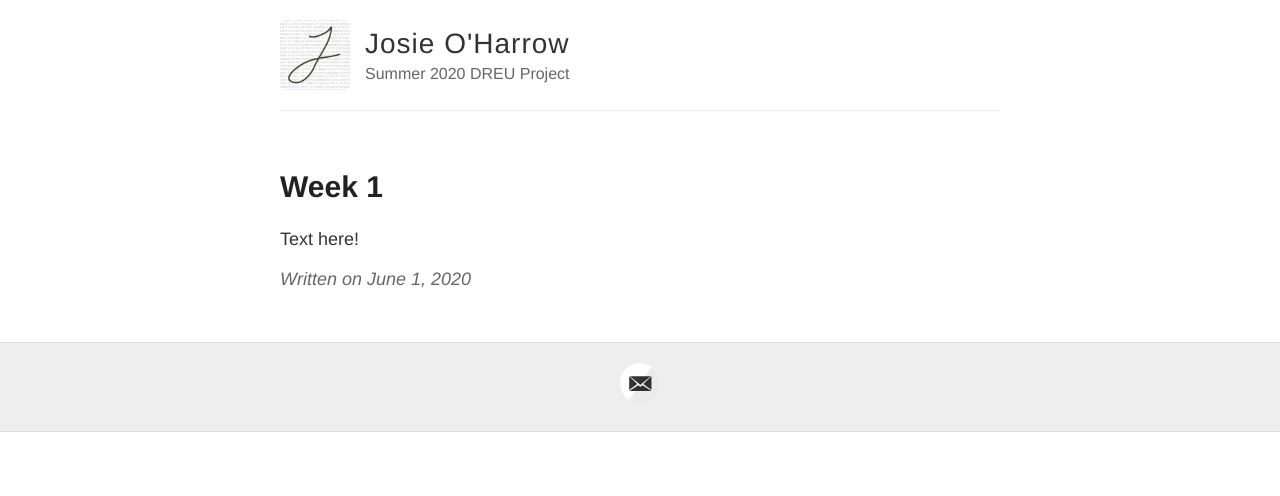
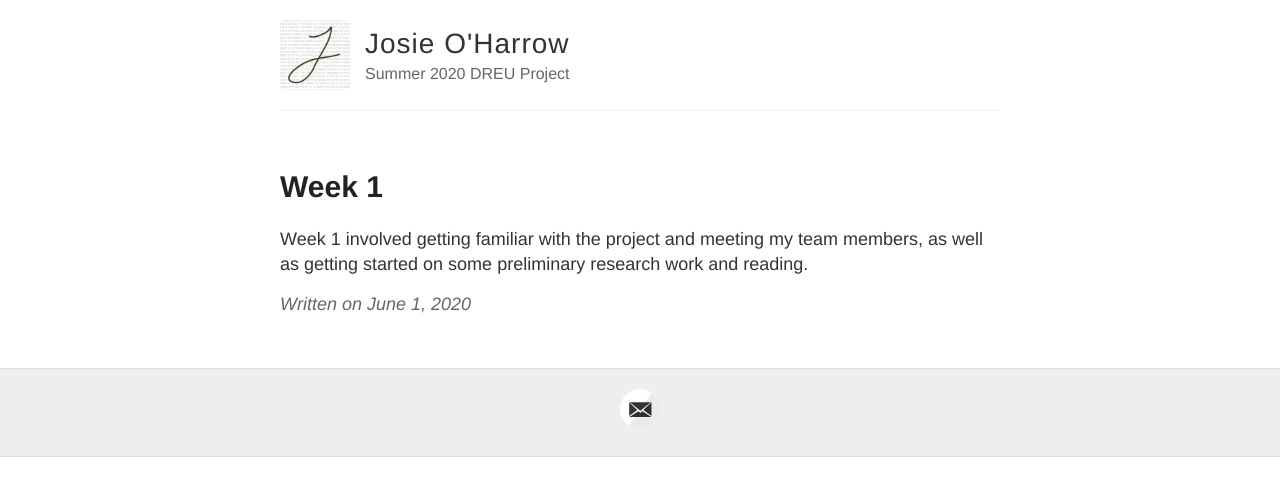
Before and after one commit to josieoharrow/josieoharrow.github.io, a Jekyll site: the page built from _posts/2020-06-01-week1.md, in a window 1280 px wide. Shown: the top 496 px of the page. Built offline with Jekyll 4.4.1, drawn with Linux system fonts in a browser that asks for light colours.

Commit message:
Update 2020-06-01-week1.md

```diff
--- a/_posts/2020-06-01-week1.md
+++ b/_posts/2020-06-01-week1.md
@@ -3,4 +3,4 @@ layout: post
 title: Week 1
 ---
 
-Text here!
+Week 1 involved getting familiar with the project and meeting my team members, as well as getting started on some preliminary research work and reading.
```
